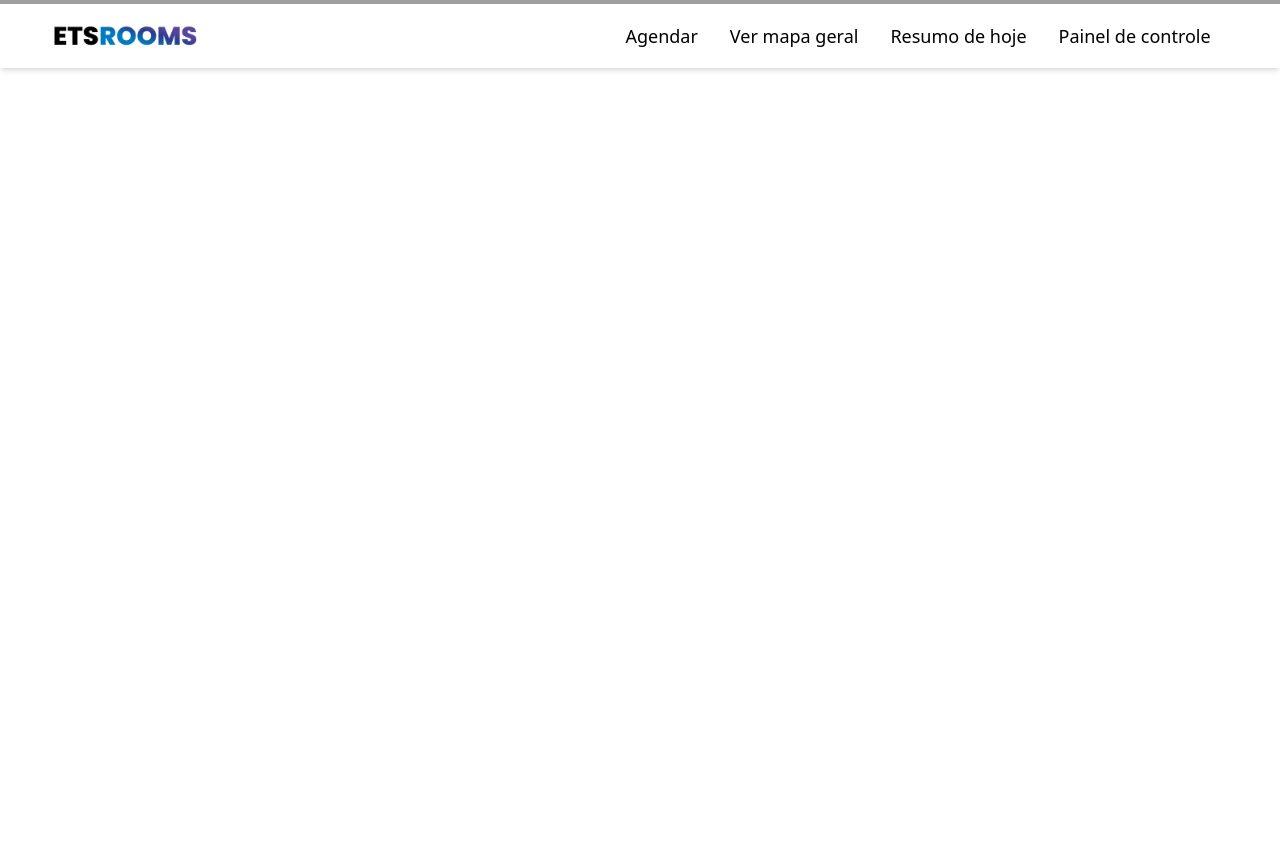
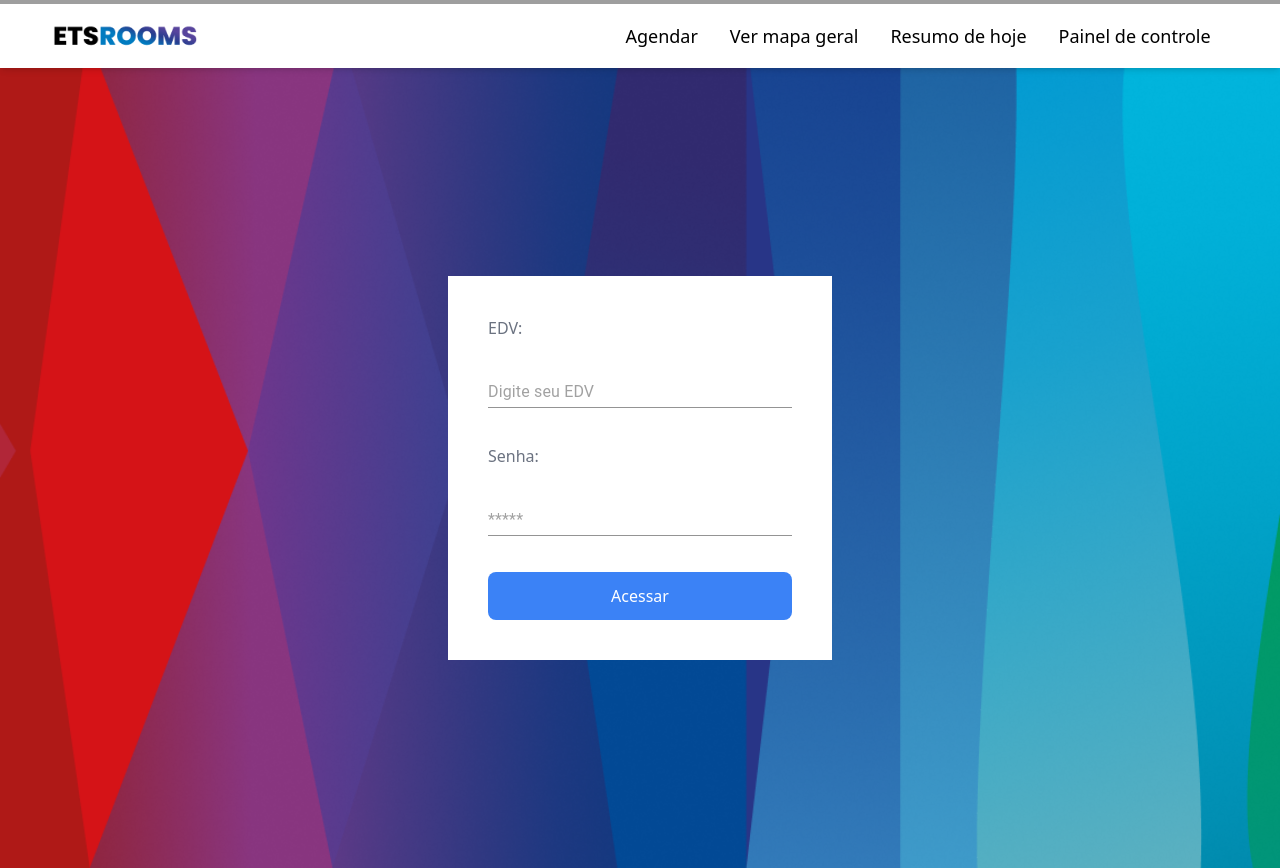
Before and after one commit to ETS-ROOMS/front-end, a React (Vite) app in the folder ets-rooms-front/: page /painel in a window 1280 px wide. Before the commit the page ends 800 px from the top, so only its background shows below. Built offline with nearby package versions, Linux system fonts and the light colour scheme; grey boxes are pictures that could not be loaded.

Commit message:
v6
fiz a tela de login de adm

```diff
--- /dev/null
+++ b/ets-rooms-front/src/components/login-admin/Login.tsx
@@ -0,0 +1,52 @@
+import React, { useState } from "react";
+import ButtonConfirm from "../button-confirm/ButtonConfirm";
+import { Button, Input } from "@mui/material";
+import InputPassword from "../inputs/InputPassword";
+
+export default function Login() {
+    const [open, setOpen] = useState(false);
+    const handleOpen = () => setOpen(true);
+    const handleClose = () => setOpen(false);
+    const [inputValue, setInputValue] = useState("");
+    const [showPassword, setShowPassword] = useState(false);
+
+
+    const handleInputChange = (value) => {
+        setInputValue(value);
+      };
+
+
+  return (
+    // <div>
+    //   <div className="w-full h-screen bg-blue-400">
+    //     <div>
+    //       <img className="w-full h-full "src="../../../public/fundoLogin.png" alt="" />
+    //     </div>
+    //   </div>
+    // </div>
+    <div
+      className="w-full h-screen flex justify-center items-center bg-no-repeat bg-center bg-cover"
+      style={{ backgroundImage: "url('../../../public/fundoLogin.png')" }}
+    >
+      <div className="w-96 h-96 bg-white p-10 flex flex-col space-y-9  ">
+
+          <h1 className="text-gray-500">EDV: </h1>
+          <Input
+            inputValue={inputValue}
+            onInputChange={handleInputChange}
+            placeholder="Digite seu EDV"
+          />
+          <h1 className="text-gray-500">Senha: </h1>
+          <Input
+            inputValue={inputValue}
+            onInputChange={handleInputChange}
+            placeholder="*****"
+            type={showPassword ? "text" : "password"}
+          />
+
+          <button className="bg-blue-500 w-84 h-12 rounded-lg text-white ">Acessar</button>
+
+      </div>
+    </div>
+  );
+}
--- a/ets-rooms-front/src/components/modals/modalEditAgendamento.tsx
+++ b/ets-rooms-front/src/components/modals/modalEditAgendamento.tsx
@@ -117,13 +117,20 @@ export default function ModalEditAgendamento() {
                   }))}
                   onChange={(e) => console.log(e.target.value)}
                 />
+                {/* {isFormDirty && ( */}
+
+
                 <Input
                   inputValue={inputValue}
                   onInputChange={handleInputChange}
+
+                  // onChange={handleInputChange}
                   placeholder="*EDV ou senha"
                   required
                   title="Por favor, preencha este campo."
                 />
+
+                {/* )} */}
                 <InputDisable value="Leonardo.Oliveira@br.bosch.com" disabled />
                 <Input
                   inputValue={inputValue}
@@ -186,3 +193,6 @@ export default function ModalEditAgendamento() {
     </>
   );
 }
+function setError(arg0: string) {
+  throw new Error("Function not implemented.");
+}
--- a/ets-rooms-front/src/router.tsx
+++ b/ets-rooms-front/src/router.tsx
@@ -9,6 +9,8 @@ import ModalCadRoom from "./components/modals/modalCadRoom";
 import ModalEditAgendamento from "./components/modals/modalEditAgendamento";
 import ModalExcluir from "./components/modals/modalExcluir";
 import DeleteAlert from "./components/modals/alerts/DeleteAlert";
+import Login from "./components/login-admin/Login";
+
 
 export default function Router() {
   return (
@@ -17,10 +19,12 @@ export default function Router() {
         <Route path="/" Component={Agendar} />
         <Route path="/resumo" Component={ResumePage} />
         <Route path="/editar" Component={EditEvent} />
+        <Route path="/painel" Component={Login} />
         <Route path="/mapa" Component={Mapa} />
         <Route path="/modal" Component={ModalCadInstructors} />
         <Route path="/modal2" Component={ModalCadRoom} />
         <Route path="/modal3" Component={ModalEditAgendamento} />
+
       </Routes>
     </BrowserRouter>
   );
```
Also changed, not shown: ets-rooms-front/public/fundoLogin.png (added).
